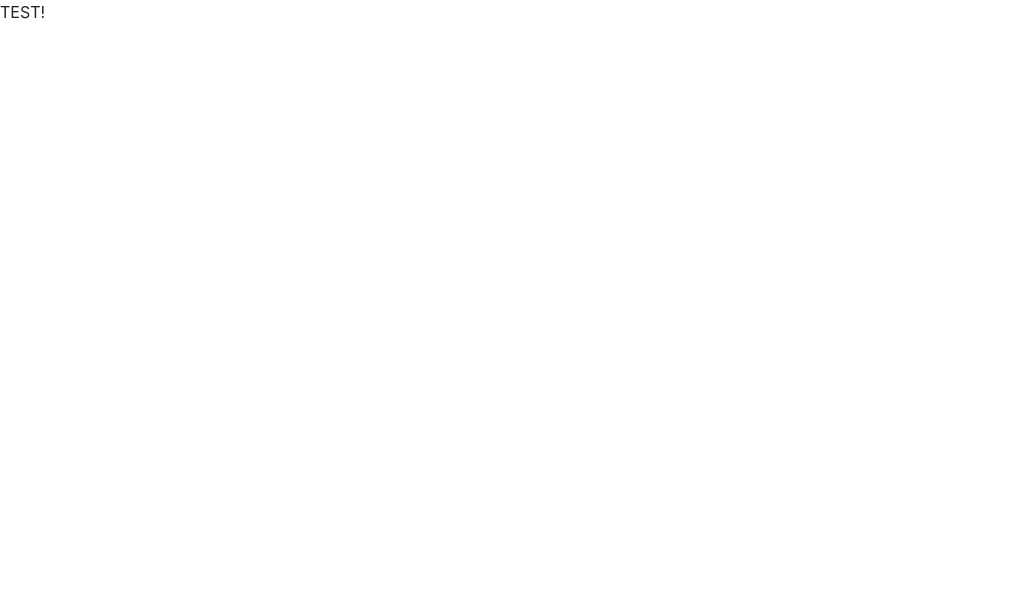
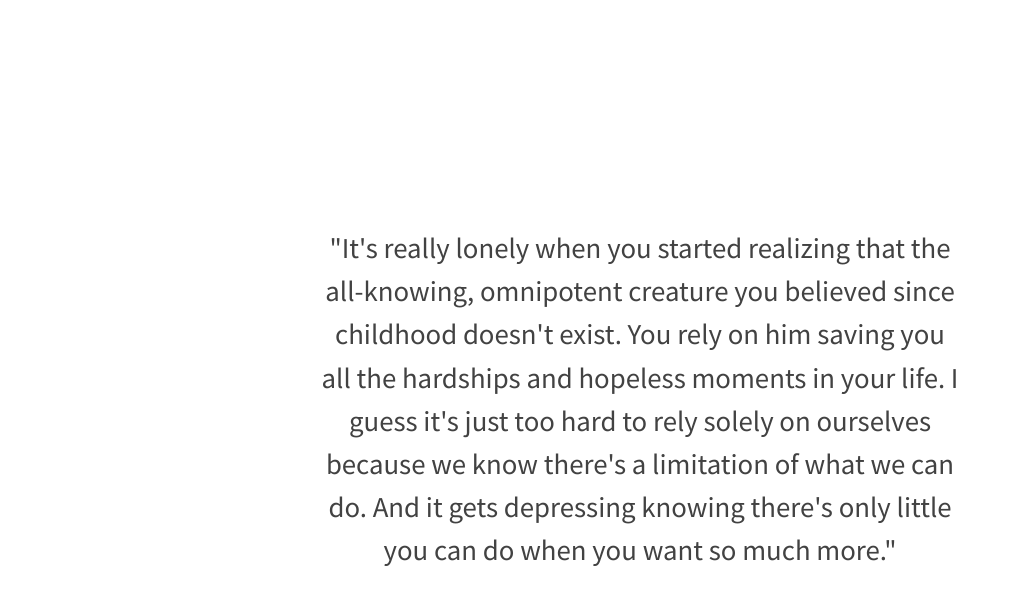
Before and after one commit to kaadman/kaadman.github.io, a plain HTML site: page index.html in a window 1280 px wide. Shown: the whole page, without its empty margins (0-1019 px from the left). Drawn offline with Linux system fonts and the light colour scheme.

Commit message:
First 'quote'

```diff
--- /dev/null
+++ b/css/main.css
@@ -0,0 +1,41 @@
+/* main.css */
+
+@font-face {
+    font-family: 'Open Sans';
+    src:  url('OpenSans-Regular.ttf') format('truetype');
+}
+
+html, body {
+    height: 100%;
+    margin: 0;
+    font-family: 'Source Sans Pro', 'Arial';
+}
+
+.main-content {
+    height: 100%;
+    text-align: center;
+    color: #424242;
+}
+
+.vertical-center {
+    position: absolute;
+    top: 50%;
+    left: 50%;
+    -ms-transform: translate(-50%, -50%);
+    transform: translate(-50%, -50%);
+    margin: 0;
+}
+
+.kaadman {
+    font-size: calc(1em + 1vw);
+}
+
+/*
+ * Responsive Web Rules
+ */
+
+ @media only screen and (max-width: 50rem) {
+    .kaadman {
+        font-size: 1rem;
+    }
+}
--- a/index.html
+++ b/index.html
@@ -6,10 +6,22 @@
     <meta charset="utf-8">
     <meta name="viewport" content="width=device-width, initial-scale=1">
     <link rel="stylesheet" href="css/bootstrap.css">
+    <link rel="stylesheet" href="css/main.css">
+    <link href="https://fonts.googleapis.com/css2?family=Source+Sans+Pro:wght@300;400&display=swap" rel="stylesheet">
 </head>
 
 <body>
-    TEST!
+    <div class="main-content">
+        <div class="vertical-center">
+            <div class="kaadman">
+                "It's really lonely when you started realizing that the all-knowing, omnipotent creature you believed
+                since childhood doesn't exist. You rely on him saving you all the hardships and hopeless moments in your
+                life. I guess it's just too hard to rely solely on ourselves because we know there's a limitation of
+                what we can do. And it gets depressing knowing there's only little you can do when you want so much
+                more."
+            </div>
+        </div>
+    </div>
 </body>
 
 </html>
```
Also changed, not shown: css/OpenSans-Regular.ttf (added).
